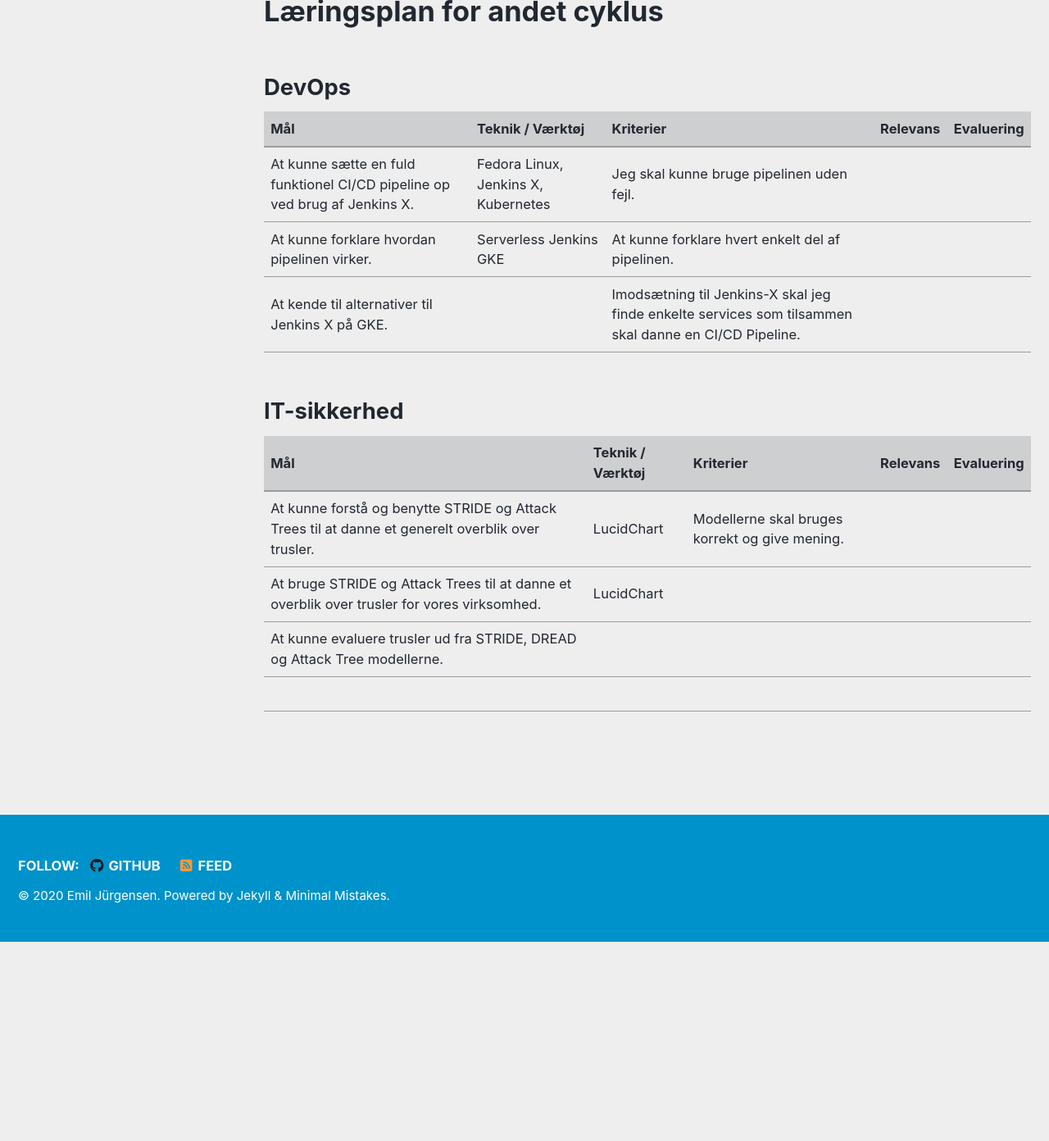
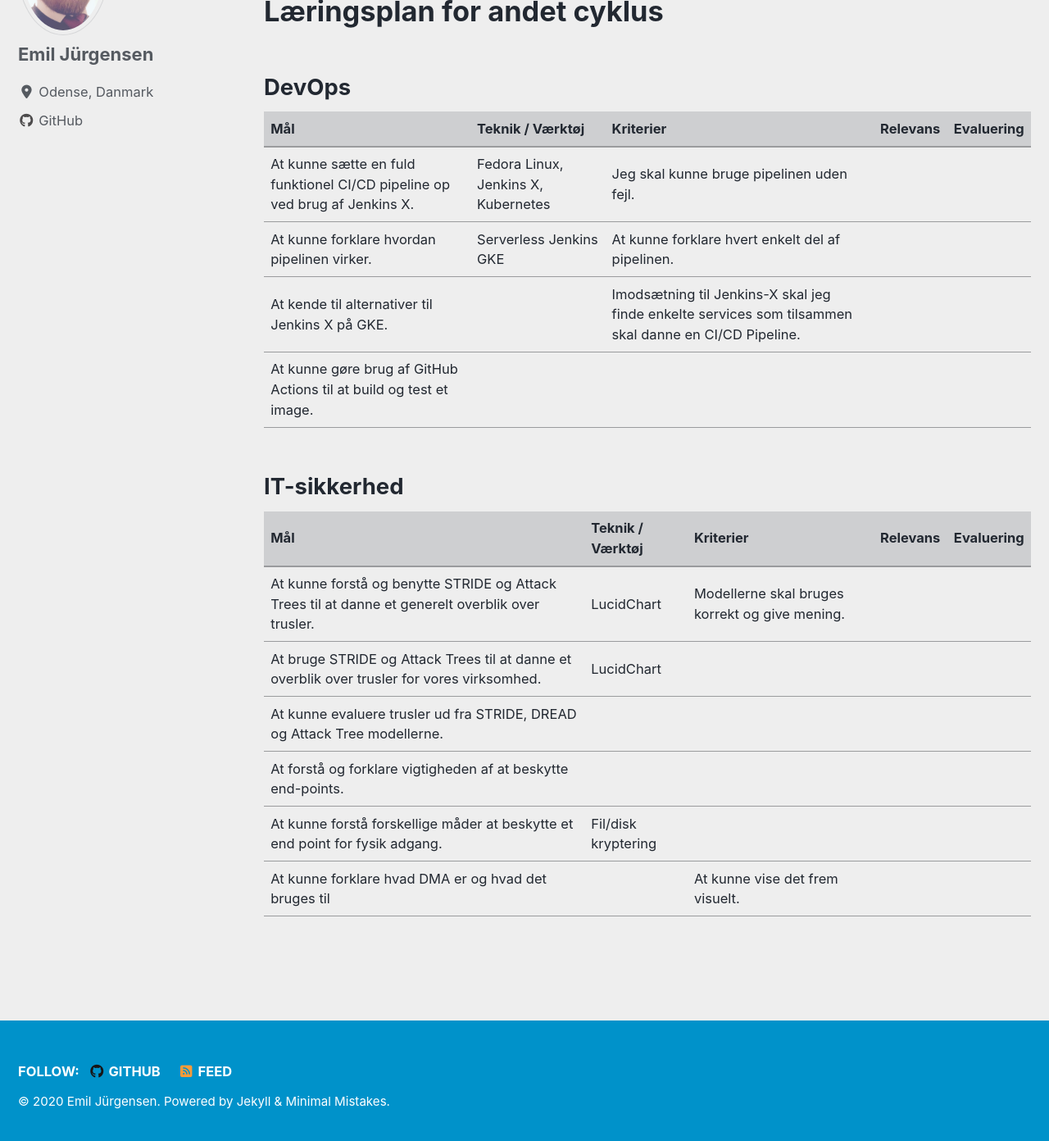
Before and after one commit to Emil428f/Portfolio, a Jekyll site: the page built from plan.md, in a window 1280 px wide and 1400 px high, scrolled down 2425 px. Shown: the top 1392 px of the window at 82% size. Built offline with Jekyll 4.4.1, drawn with Linux system fonts in a browser that asks for light colours; cached includes are drawn as plain includes; nearby versions of some CDN libraries; before the commit the page ends 3574 px from its top, so only the background shows below that.

Commit message:
Update plan.md

```diff
--- a/plan.md
+++ b/plan.md
@@ -60,6 +60,7 @@ author_profile: true
 | At kunne sætte en fuld funktionel CI/CD pipeline op ved brug af Jenkins X. | Fedora Linux, Jenkins X, Kubernetes | Jeg skal kunne bruge pipelinen uden fejl. |  |  |
 | At kunne forklare hvordan pipelinen virker. | Serverless Jenkins GKE | At kunne forklare hvert enkelt del af pipelinen. |  |  |
 | At kende til alternativer til Jenkins X på GKE. |  | Imodsætning til Jenkins-X skal jeg finde enkelte services som tilsammen skal danne en CI/CD Pipeline. |  |  |
+| At kunne gøre brug af GitHub Actions til at build og test et image. |  |  |  |  |
 
 <h2>IT-sikkerhed</h2>
 
@@ -68,4 +69,6 @@ author_profile: true
 | At kunne forstå og benytte STRIDE og Attack Trees til at danne et generelt overblik over trusler. | LucidChart | Modellerne skal bruges korrekt og give mening. |  |  |
 | At bruge STRIDE og Attack Trees til at danne et overblik over trusler for vores virksomhed. | LucidChart |  |  |  |
 | At kunne evaluere trusler ud fra STRIDE, DREAD og Attack Tree modellerne. |  |  |  |
-|  |  |  |  |  |
+| At forstå og forklare vigtigheden af at beskytte end-points. |  |  |  |  |
+| At kunne forstå forskellige måder at beskytte et end point for fysik adgang. | Fil/disk kryptering |  |  |  |
+| At kunne forklare hvad DMA er og hvad det bruges til |  | At kunne vise det frem visuelt. |  |  |
```
